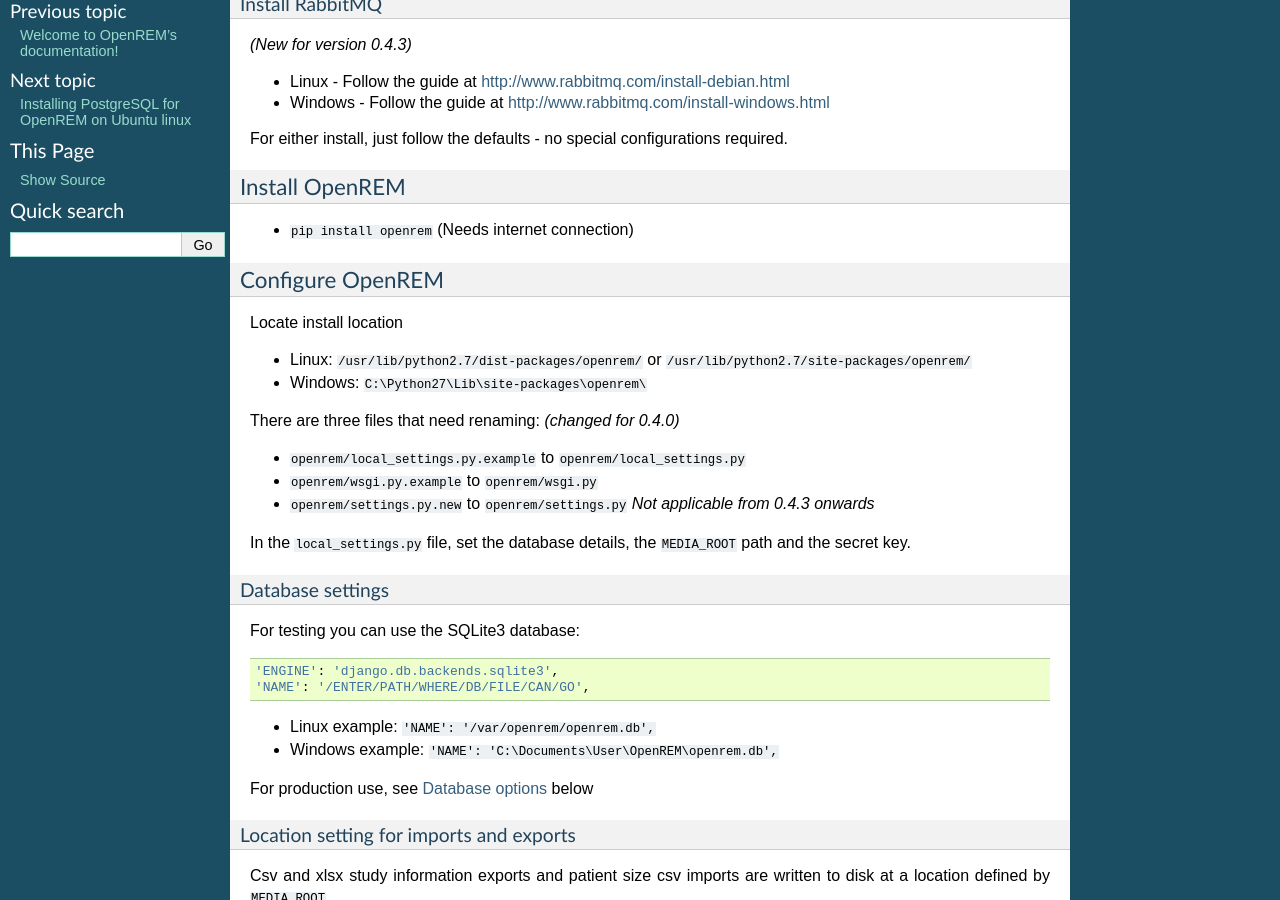
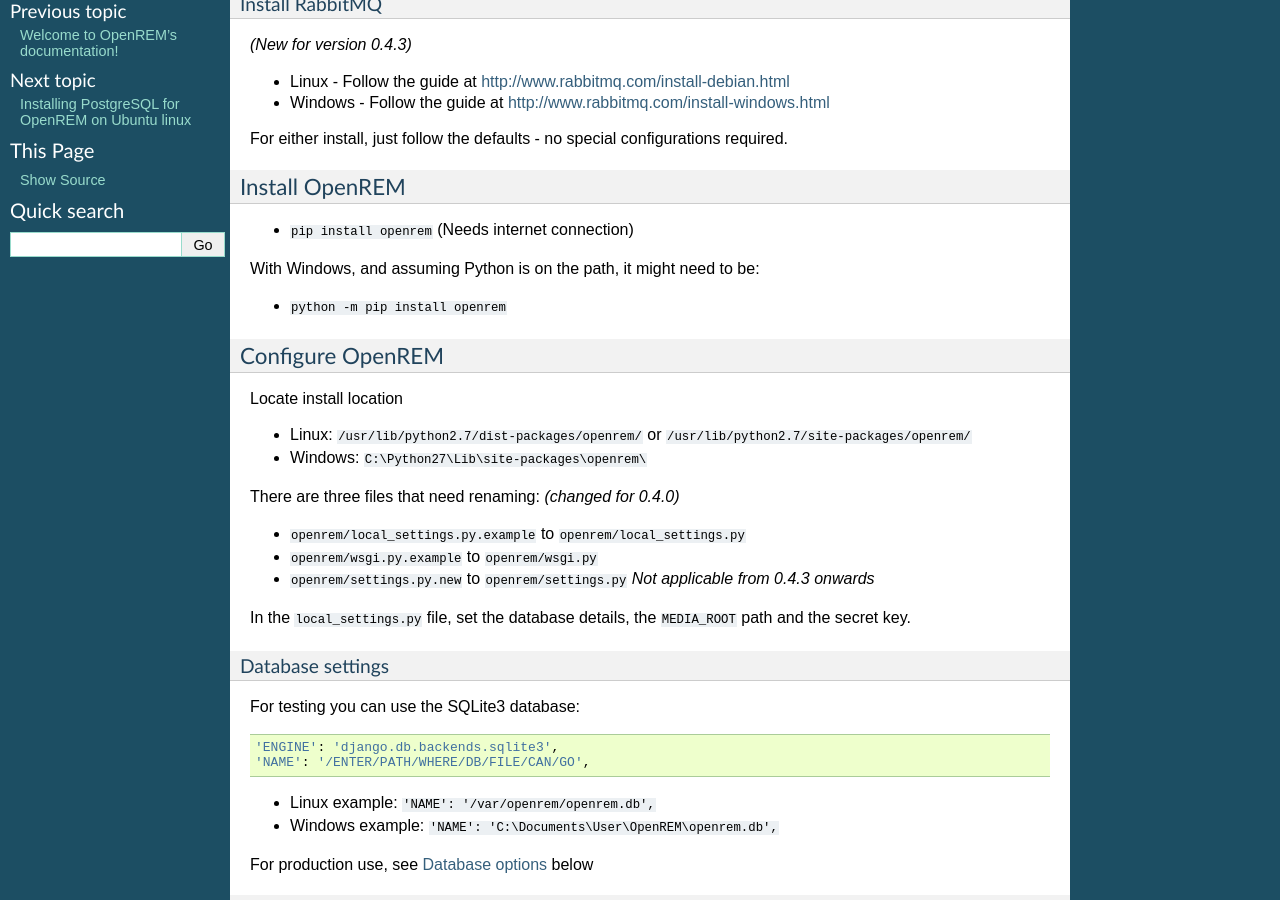
Before and after one commit to ckswilliams/modOpenREM, a Sphinx documentation site: the page built from docs/install.rst, in a window 1280 px wide and 900 px high, scrolled down 628 px. Built offline with Sphinx 7.4.7, drawn with Linux system fonts in a browser that asks for light colours.

Commit message:
Added Windows specific pip command. Refs #54.

```diff
--- a/docs/install.rst
+++ b/docs/install.rst
@@ -49,6 +49,10 @@
 ---------------
 
 * ``pip install openrem`` (Needs internet connection)
+
+With Windows, and assuming Python is on the path, it might need to be:
+
+* ``python -m pip install openrem``
 
 Configure OpenREM
 -----------------
```
